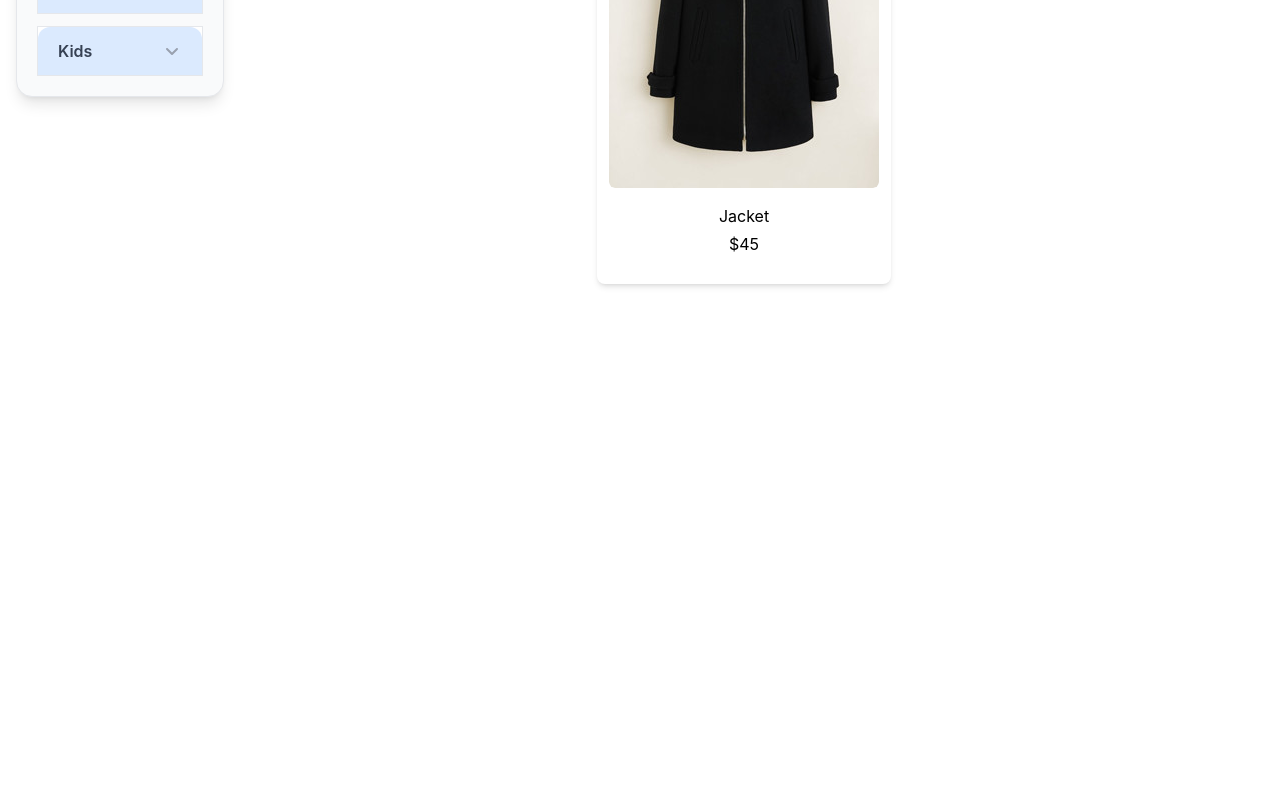
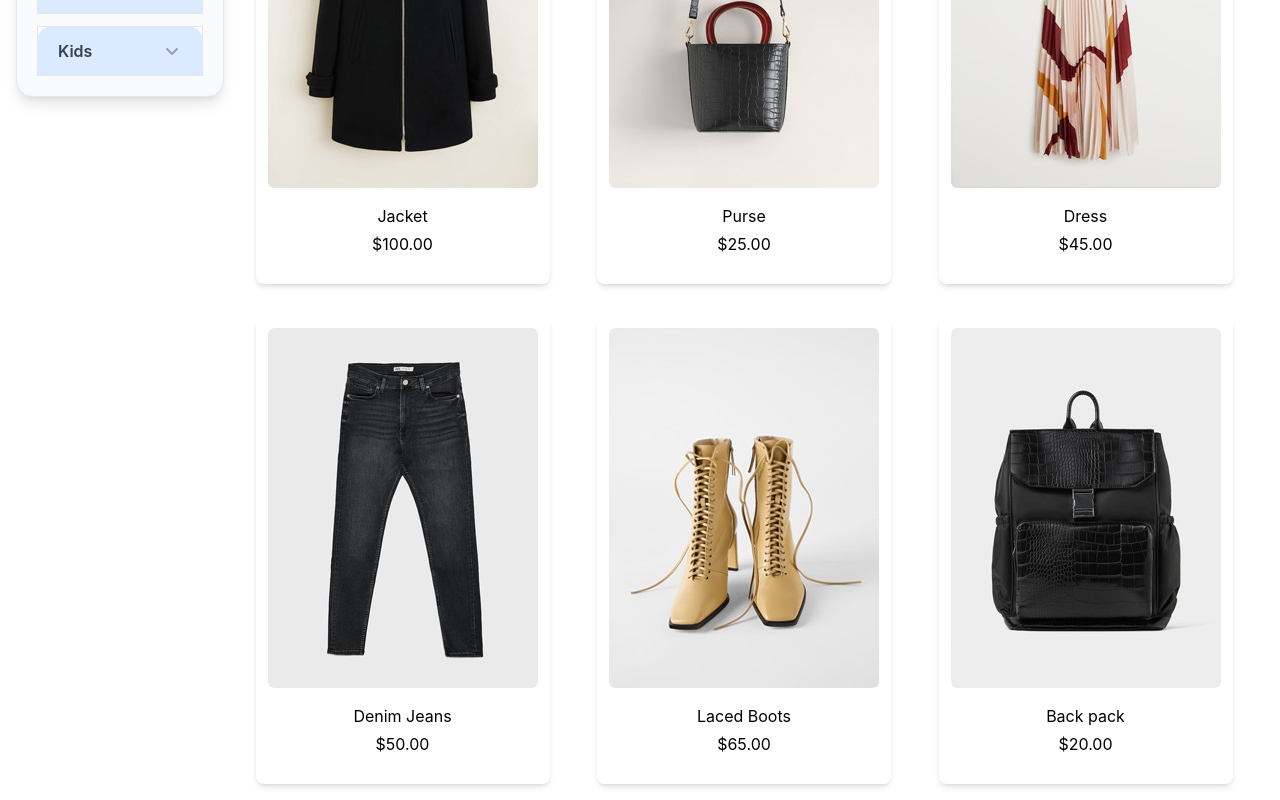
Before and after one commit to Krishnak101/eCart, an Angular app in the folder frontend/estore/: page /home in a window 1280 px wide. Shown: the part 313-1113 px from the top of the page. Before the commit the page ends 800 px from the top, so only its background shows below. Built offline with nearby package versions, Linux system fonts and the light colour scheme.

Commit message:
Fetching Products Data handled (Frontend)

```diff
--- /dev/null
+++ b/frontend/estore/src/app/components/products/products-data.ts
@@ -0,0 +1,40 @@
+import { ProductListItem } from './products-type';
+
+export const products: ProductListItem[] = [
+  {
+    id: 1,
+    product_name: 'Jacket',
+    product_img: 'shop-1',
+    price: 100,
+  },
+  {
+    id: 2,
+    product_name: 'Purse',
+    product_img: 'shop-2',
+    price: 25,
+  },
+  {
+    id: 3,
+    product_name: 'Dress',
+    product_img: 'shop-3',
+    price: 45,
+  },
+  {
+    id: 4,
+    product_name: 'Denim Jeans',
+    product_img: 'shop-4',
+    price: 50,
+  },
+  {
+    id: 5,
+    product_name: 'Laced Boots',
+    product_img: 'shop-5',
+    price: 65,
+  },
+  {
+    id: 6,
+    product_name: 'Back pack',
+    product_img: 'shop-6',
+    price: 20,
+  },
+];
--- /dev/null
+++ b/frontend/estore/src/app/components/products/products-service.ts
@@ -0,0 +1,12 @@
+import { Injectable } from '@angular/core';
+import { ProductListItem } from './products-type';
+import { products } from './products-data';
+
+@Injectable()
+export class ProductsService {
+  constructor() {}
+
+  getProductsList(): ProductListItem[] {
+    return products;
+  }
+}
--- /dev/null
+++ b/frontend/estore/src/app/components/products/products-type.ts
@@ -0,0 +1,6 @@
+export interface ProductListItem {
+  id: number;
+  product_name: string;
+  product_img: string;
+  price: number;
+}
--- a/frontend/estore/src/app/components/products/products.html
+++ b/frontend/estore/src/app/components/products/products.html
@@ -1,17 +1,21 @@
 <div class="flex flex-wrap justify-evenly">
+  @for (product of products; track product.id) {
     <div class="mx-4 p-3 my-4 flex flex-col rounded-lg shadow-md">
       <div class="overflow-hidden rounded-md">
         <img
-        src="/assets/images/shop-1.jpg"
-        alt="Jacket"
+          [src]="'/assets/images/' + product.product_img + '.jpg'"
+          [alt]="product.product_name"
           class="rounded-md mx-auto transition-transform duration-300 ease-in-out transform hover:scale-105"
         />
       </div>
       <div class="p-4 text-center">
         <h5 class="fonr-semibold">
-        <a href="#" class="text-black hover:text-black no-underline">Jacket</a>
+          <a href="#" class="text-black hover:text-black no-underline">{{
+            product.product_name
+          }}</a>
         </h5>
-      <p class="text-base font-normal mt-1">$45</p>
+        <p class="text-base font-normal mt-1">{{ product.price | currency }}</p>
       </div>
     </div>
+  }
 </div>
--- a/frontend/estore/src/app/components/products/products.ts
+++ b/frontend/estore/src/app/components/products/products.ts
@@ -1,9 +1,19 @@
 import { Component } from '@angular/core';
+import { ProductsService } from './products-service';
+import { ProductListItem } from './products-type';
+import { CommonModule } from '@angular/common';
 
 @Component({
   selector: 'app-products',
-  imports: [],
+  imports: [CommonModule],
   templateUrl: './products.html',
   styleUrl: './products.css',
+  providers: [ProductsService],
 })
-export class Products {}
+export class Products {
+  products: ProductListItem[] = [];
+
+  constructor(productsService: ProductsService) {
+    this.products = productsService.getProductsList();
+  }
+}
```
Lines whose indentation alone changed are shown as unchanged.
